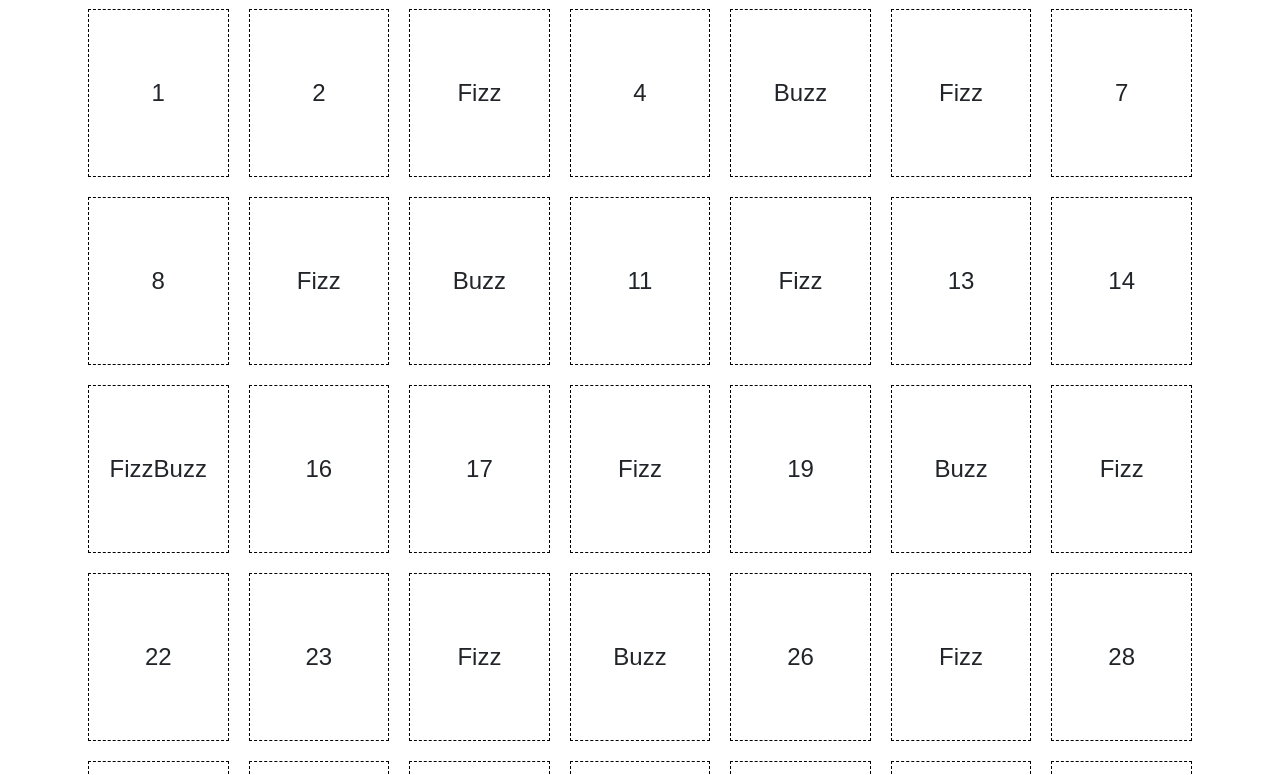
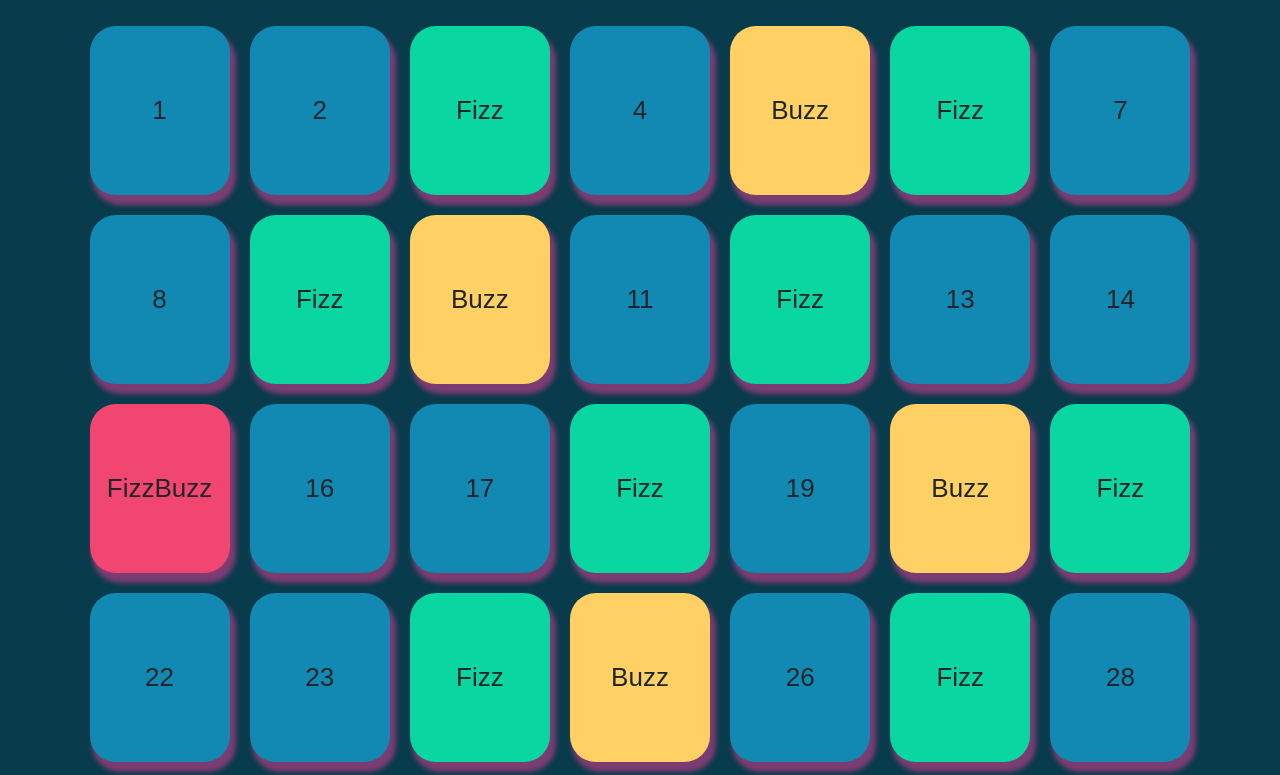
Before and after one commit to JoseManuel-Feliz/js-fizzbuzzdom, a plain HTML site: page index.html in a window 1280 px wide. Shown: the part 190-965 px from the top of the page. Drawn offline with nearby package versions, Linux system fonts and the light colour scheme.

Commit message:
esercizio finito

```diff
--- a/css/style.css
+++ b/css/style.css
@@ -1,12 +1,28 @@
 * {
     font-family: Arial, Helvetica, sans-serif;
-    font-size: 24px;
+    font-size: 26px;
     font-weight: 500;
+}
+
+:root {
+    --primary-color: #083B4C;
+    --secondary-color: #1289B2;
+    --fizz: #0AD6A1;
+    --buzz: #FFD165;
+    --fizz-buzz: #F0466F;
+    --white: #ffffff;
+}
+
+.wrapper {
+    background-color: var(--primary-color);
 }
 
 .title {
     font-size: 4rem;
-    font-weight: 900;
+    font-weight: 700;
+    color: var(--white);
+
+
 }
 
 #boxes {
@@ -17,7 +33,23 @@
 
 #box {
     padding: 65px 0;
-    border: dashed 1px black;
     flex-basis: calc(100% / 7 - 120px / 7);
+    box-shadow: 4px 8px 5px 2px #8b3d77e3;
 
 }
+
+.number {
+    background-color: var(--secondary-color)
+}
+
+.Fizz {
+    background-color: var(--fizz);
+}
+
+.Buzz {
+    background-color: var(--buzz);
+}
+
+.FizzBuzz {
+    background-color: var(--fizz-buzz)
+}
--- a/index.html
+++ b/index.html
@@ -18,9 +18,9 @@
 </head>
 
 <body>
-    <div class="container">
-        <h1 class="py-4 text-center title">FizzBUzzDom</h1>
-        <div id="boxes" class="text-center"></div>
+    <div class="wrapper">
+        <h1 class="py-4 text-center title">FizzBUzzDOM</h1>
+        <div id="boxes" class="text-center container"></div>
     </div>
 </body>
 
--- a/js/script.js
+++ b/js/script.js
@@ -38,7 +38,7 @@ for (let i = 1; i <= 100; i++) {
     //2a. Creare un elemento per contenere i dati creati.
     const box = document.createElement('div');
     box.id = 'box'
-    box.classList.add('number')
+    box.classList.add('number', 'rounded-4')
     /* 3. Per i numeri che sono sia multipli di 3 che di 5 deve stampare
     “FizzBuzz” al posto del numero. */
     if (i % 3 == 0 && i % 5 == 0) {
```
